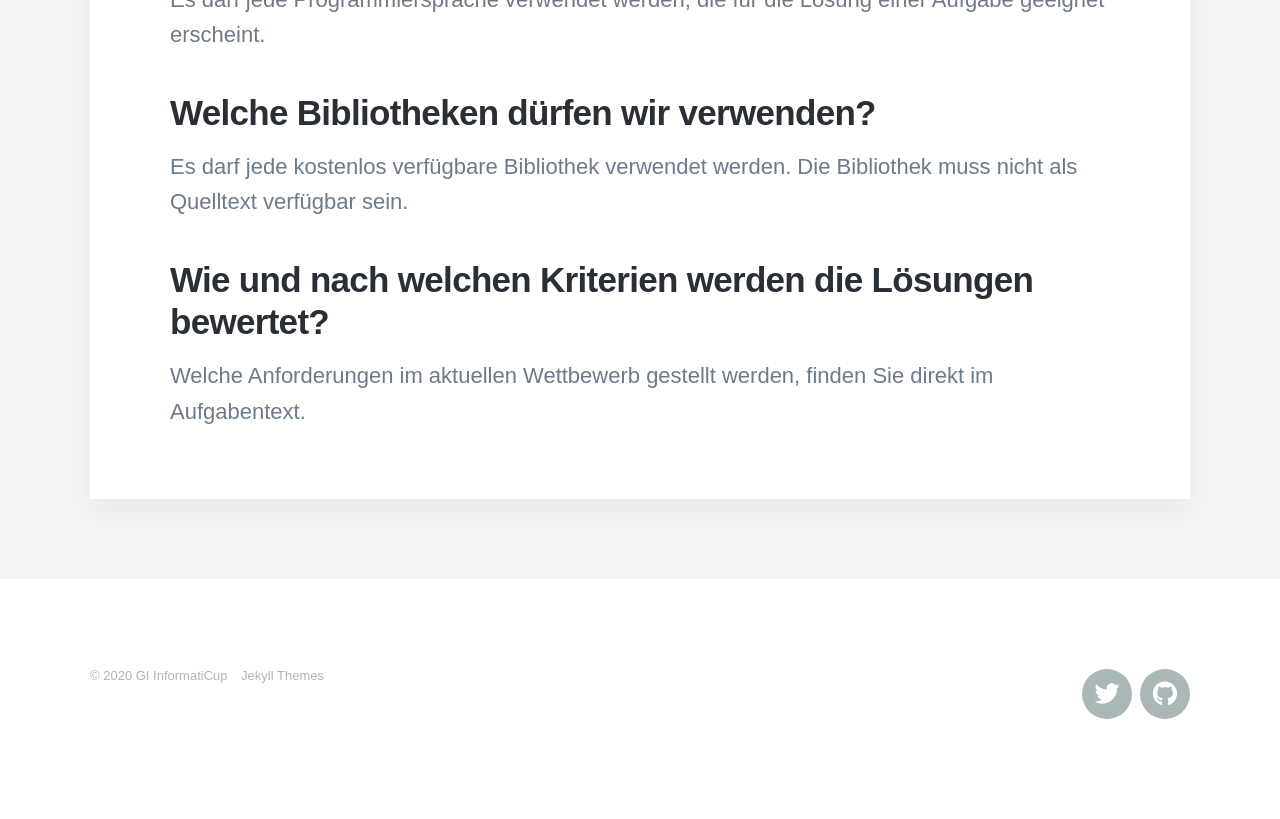
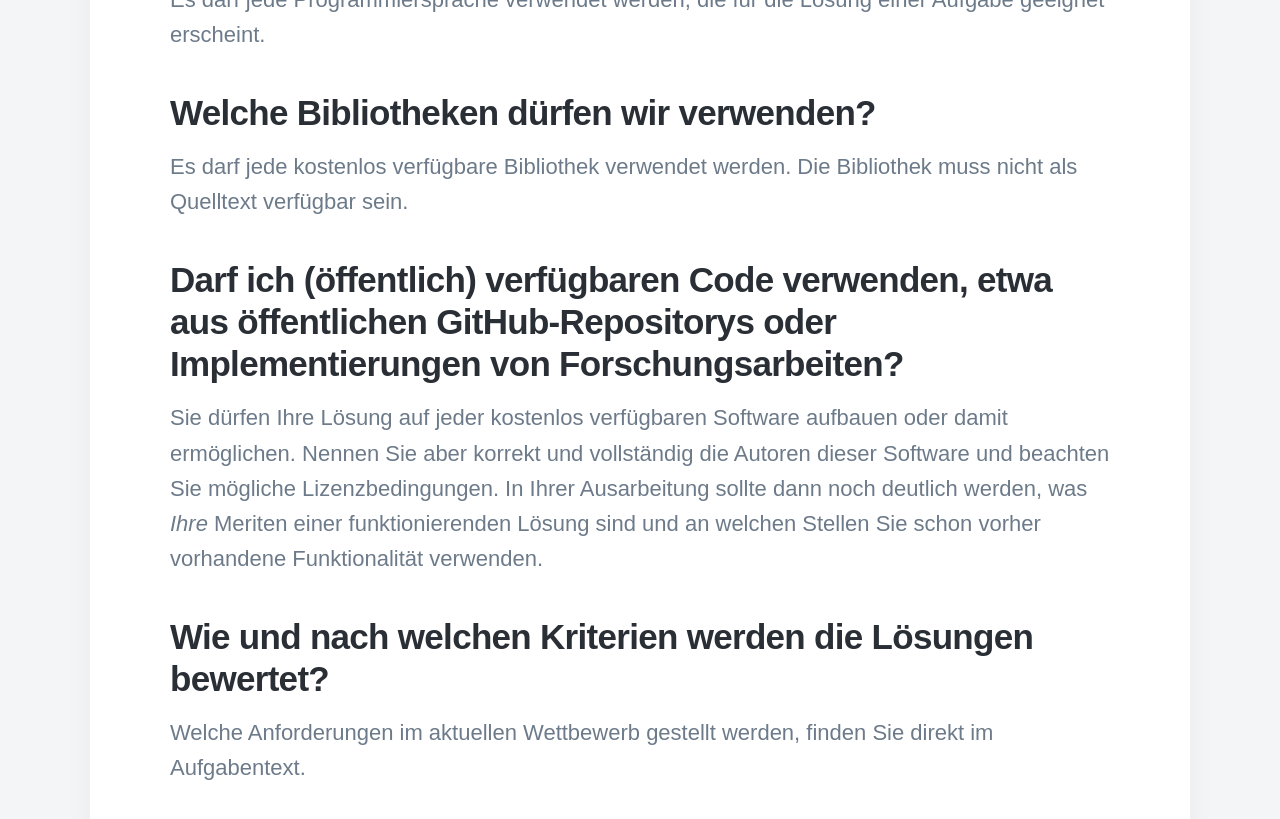
Before and after one commit to informatiCup/informaticup.github.io, a Jekyll site: the page built from _competition/30-faq.md, in a window 1280 px wide and 900 px high, scrolled down 1988 px. Shown: the top 819 px of the window. Built offline with Jekyll 4.4.1, drawn with Linux system fonts in a browser that asks for light colours; nearby versions of some CDN libraries; some web fonts are replaced; before the commit the page ends 2750 px from its top, so only the background shows below that.

Commit message:
Updated FAQ

```diff
--- a/_competition/30-faq.md
+++ b/_competition/30-faq.md
@@ -40,6 +40,10 @@ Es darf jede Programmiersprache verwendet werden, die für die Lösung einer Auf
 
 Es darf jede kostenlos verfügbare Bibliothek verwendet werden. Die Bibliothek muss nicht als Quelltext verfügbar sein.
 
+## Darf ich (öffentlich) verfügbaren Code verwenden, etwa aus öffentlichen GitHub-Repositorys oder Implementierungen von Forschungsarbeiten?
+
+Sie dürfen Ihre Lösung auf jeder kostenlos verfügbaren Software aufbauen oder damit ermöglichen. Nennen Sie aber korrekt und vollständig die Autoren dieser Software und beachten Sie mögliche Lizenzbedingungen. In Ihrer Ausarbeitung sollte dann noch deutlich werden, was *Ihre* Meriten einer funktionierenden Lösung sind und an welchen Stellen Sie schon vorher vorhandene Funktionalität verwenden.
+
 ## Wie und nach welchen Kriterien werden die Lösungen bewertet? ##
 
 Welche Anforderungen im aktuellen Wettbewerb gestellt werden, finden Sie direkt im Aufgabentext.
```
Also changed, not shown: other parts of _competition/30-faq.md (+1 -1 lines).
